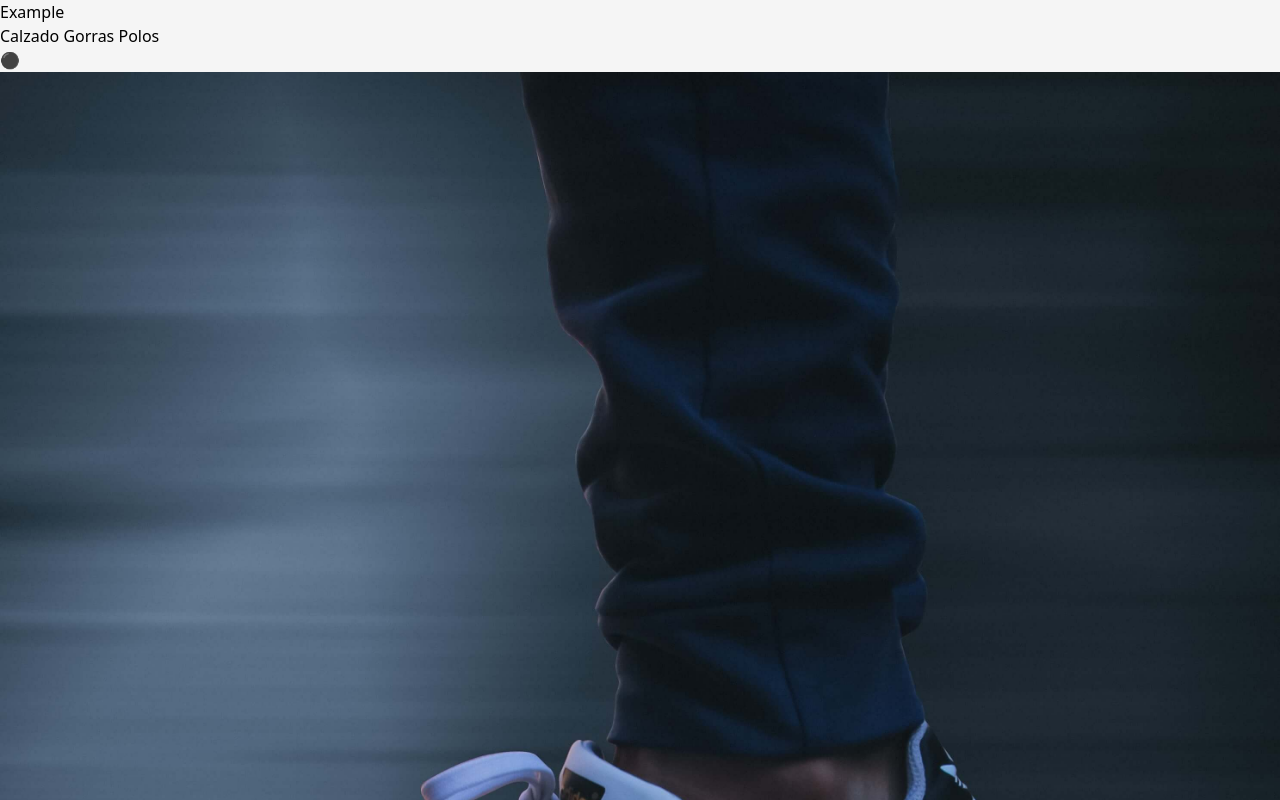
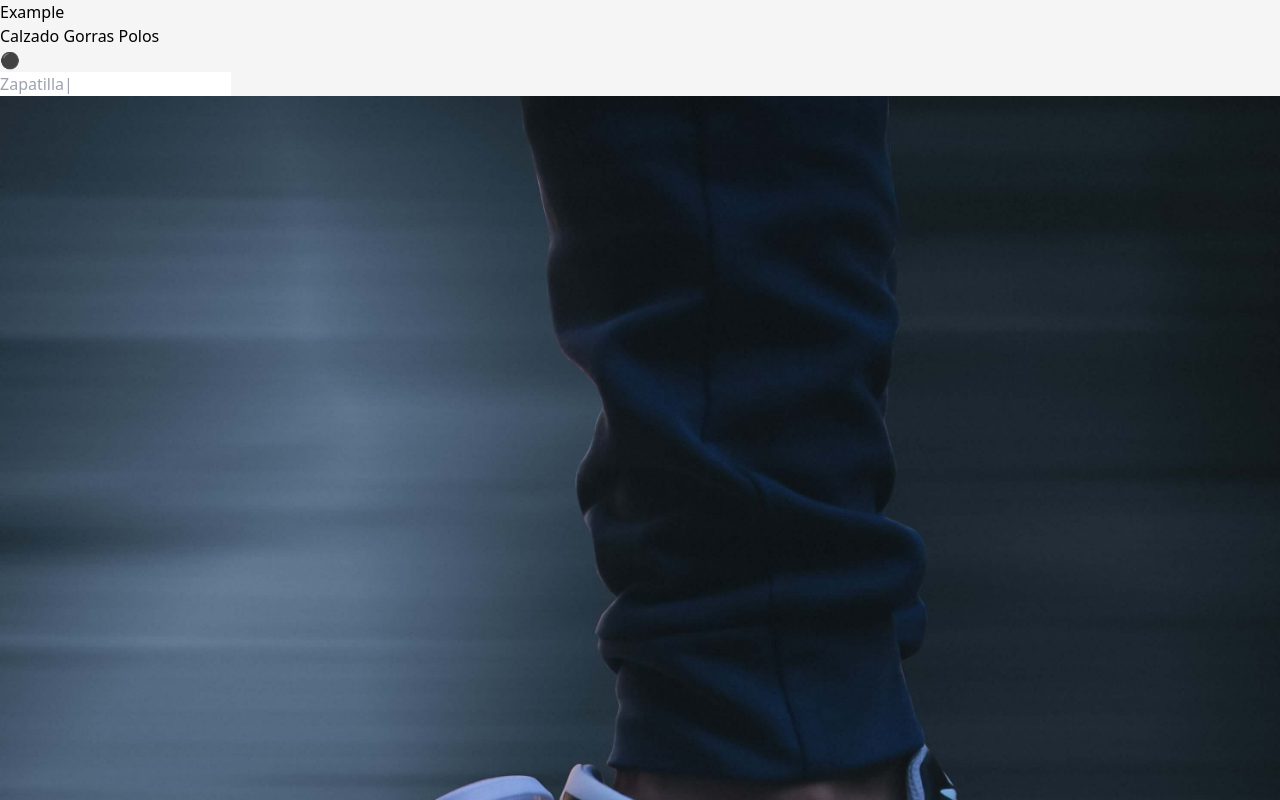
Before and after one commit to moloxe/svelte-commerce, a SvelteKit app: page /Calzado in a window 1280 px wide. Shown: the top 800 px of the page. Built offline with nearby package versions, Linux system fonts and the light colour scheme.

Commit message:
search products

```diff
--- a/src/lib/components/Gallery.svelte
+++ /dev/null
@@ -1,12 +0,0 @@
-<script lang="ts">
-	import type { Product } from '../../types/product';
-	import ProductCard from './ProductCard.svelte';
-
-	export let products: Product[];
-</script>
-
-<div class="grid max-sm:grid-cols-1 grid-cols-2">
-	{#each products as product}
-		<ProductCard {product} />
-	{/each}
-</div>
--- /dev/null
+++ b/src/lib/components/Gallery/Gallery.svelte
@@ -0,0 +1,31 @@
+<script lang="ts">
+	import { lazySearch } from '$lib/utils/search';
+	import type { Product } from '../../../types/product';
+	import ProductCard from '../ProductCard.svelte';
+	import GalleryInput from './GalleryInput.svelte';
+
+	export let products: Product[];
+
+	function searchifyProduct({ category, description, name }: Product) {
+		return {
+			category,
+			description,
+			name
+		};
+	}
+
+	const productNames = products.map((product) => product.name);
+
+	let search = '';
+	$: filteredIndexes = search ? lazySearch(products.map(searchifyProduct), search, 0.3) : null;
+	$: filteredProducts = filteredIndexes
+		? filteredIndexes.map((index) => products[index])
+		: products;
+</script>
+
+<div class="grid max-sm:grid-cols-1 grid-cols-2">
+	<GalleryInput bind:search {productNames} />
+	{#each filteredProducts as product}
+		<ProductCard {product} />
+	{/each}
+</div>
--- /dev/null
+++ b/src/lib/components/Gallery/GalleryInput.svelte
@@ -0,0 +1,48 @@
+<script lang="ts">
+	import { onMount } from 'svelte';
+
+	export let search: string;
+	export let productNames: string[];
+	let isCursorActive = false;
+	let placeholder = '';
+
+	onMount(() => {
+		function getRandomName() {
+			const randomIndex = Math.floor(Math.random() * productNames.length);
+			return productNames[randomIndex] + '...';
+		}
+		if (!placeholder) {
+			let progress = 0;
+			let finalPlaceholder = getRandomName();
+			let tempShowing = false;
+			const start = Date.now();
+			setInterval(() => {
+				if (!placeholder.includes(finalPlaceholder)) {
+					progress++;
+				} else if (!tempShowing) {
+					tempShowing = true;
+					console.log('resetting');
+					setTimeout(() => {
+						progress = 0;
+						placeholder = '';
+						finalPlaceholder = getRandomName();
+						tempShowing = false;
+					}, 2000);
+				}
+				placeholder = finalPlaceholder.slice(0, progress);
+				const time = Date.now() - start;
+				const showCursor = time % 1000 < 500;
+				placeholder += showCursor ? '|' : '';
+			}, 100);
+		}
+	});
+</script>
+
+<input
+	bind:value={search}
+	on:focus={() => (isCursorActive = true)}
+	on:blur={() => (isCursorActive = false)}
+	placeholder={isCursorActive ? '' : placeholder}
+	type="text"
+	class="bg-primary outline-none p-4 text-2xl max-sm:[grid-area:1/1/1/2] [grid-area:1/1/1/3]"
+/>
--- /dev/null
+++ b/src/lib/data/categories-from-products.ts
@@ -0,0 +1,10 @@
+import slugify from 'slugify';
+import { products } from './parsed-products';
+
+const repeatedCategories = products.flatMap(({ category }) => category);
+export const categories = Array.from(new Set(repeatedCategories))
+	.toSorted()
+	.map((category) => ({
+		category,
+		categorySlug: slugify(category)
+	}));
--- /dev/null
+++ b/src/lib/utils/search.ts
@@ -0,0 +1,25 @@
+function jaccardSimilarity(str1: string, str2: string) {
+	const set1 = new Set(str1);
+	const set2 = new Set(str2);
+	const intersection = new Set([...set1].filter((x) => set2.has(x)));
+	const union = new Set([...set1, ...set2]);
+	return intersection.size / union.size;
+}
+
+export function lazySearch(data: { [key: string]: string }[], term: string, gap: number) {
+	const lowerTerm = term.toLowerCase();
+
+	const coincidences = data
+		.filter((object) => {
+			for (const prop in object) {
+				const similitud = jaccardSimilarity(lowerTerm, object[prop].toString().toLowerCase());
+				if (similitud > gap) {
+					return true;
+				}
+			}
+			return false;
+		})
+		.map((_, index) => index);
+
+	return coincidences;
+}
--- a/src/routes/+layout.server.ts
+++ b/src/routes/+layout.server.ts
@@ -1,18 +1,12 @@
 import slugify from 'slugify';
 import type { LayoutServerLoadEvent } from './$types';
 import { products } from '$lib/data/parsed-products';
+import { categories } from '$lib/data/categories-from-products';
 
 export const prerender = true;
 export const trailingSlash = 'always';
 
 export async function load({ params }: LayoutServerLoadEvent) {
-	const repeatedCategories = products.flatMap(({ category }) => category);
-	const categories = Array.from(new Set(repeatedCategories))
-		.toSorted()
-		.map((category) => ({
-			category,
-			categorySlug: slugify(category)
-		}));
 	const curProductName = products.find(({ name }) => params.name === slugify(name ?? ''))?.name;
 	const curCategorySlug = params.category;
 	const curCategory = categories.find(
--- a/src/routes/+page.svelte
+++ b/src/routes/+page.svelte
@@ -1,5 +1,5 @@
 <script lang="ts">
-	import Gallery from '$lib/components/Gallery.svelte';
+	import Gallery from '$lib/components/Gallery/Gallery.svelte';
 	export let data;
 	$: products = data.products;
 </script>
--- a/src/routes/[category]/+page.svelte
+++ b/src/routes/[category]/+page.svelte
@@ -1,5 +1,5 @@
 <script lang="ts">
-	import Gallery from '$lib/components/Gallery.svelte';
+	import Gallery from '$lib/components/Gallery/Gallery.svelte';
 	export let data;
 	$: products = data.products;
 </script>
```
